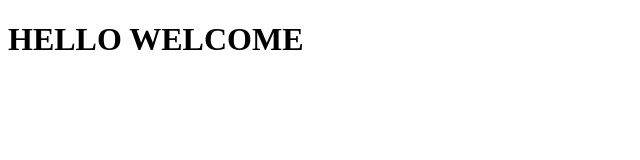
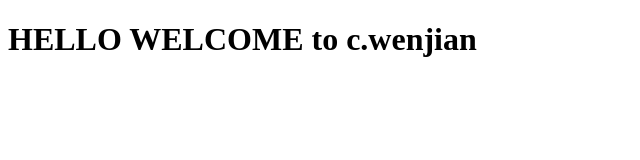
Before and after one commit to DragonHJL/long, a plain HTML site: page c.html in a window 1280 px wide. Shown: the whole page, without its empty margins (0-640 px from the left). Drawn offline with Linux system fonts and the light colour scheme.

Commit message:
c.wenjian

```diff
--- a/c.html
+++ b/c.html
@@ -8,6 +8,6 @@
     <link rel="stylesheet" href="index.css">
 </head>
 <body>
-    <h1>HELLO WELCOME</h1>
+    <h1>HELLO WELCOME to c.wenjian</h1>
 </body>
 </html>
```
